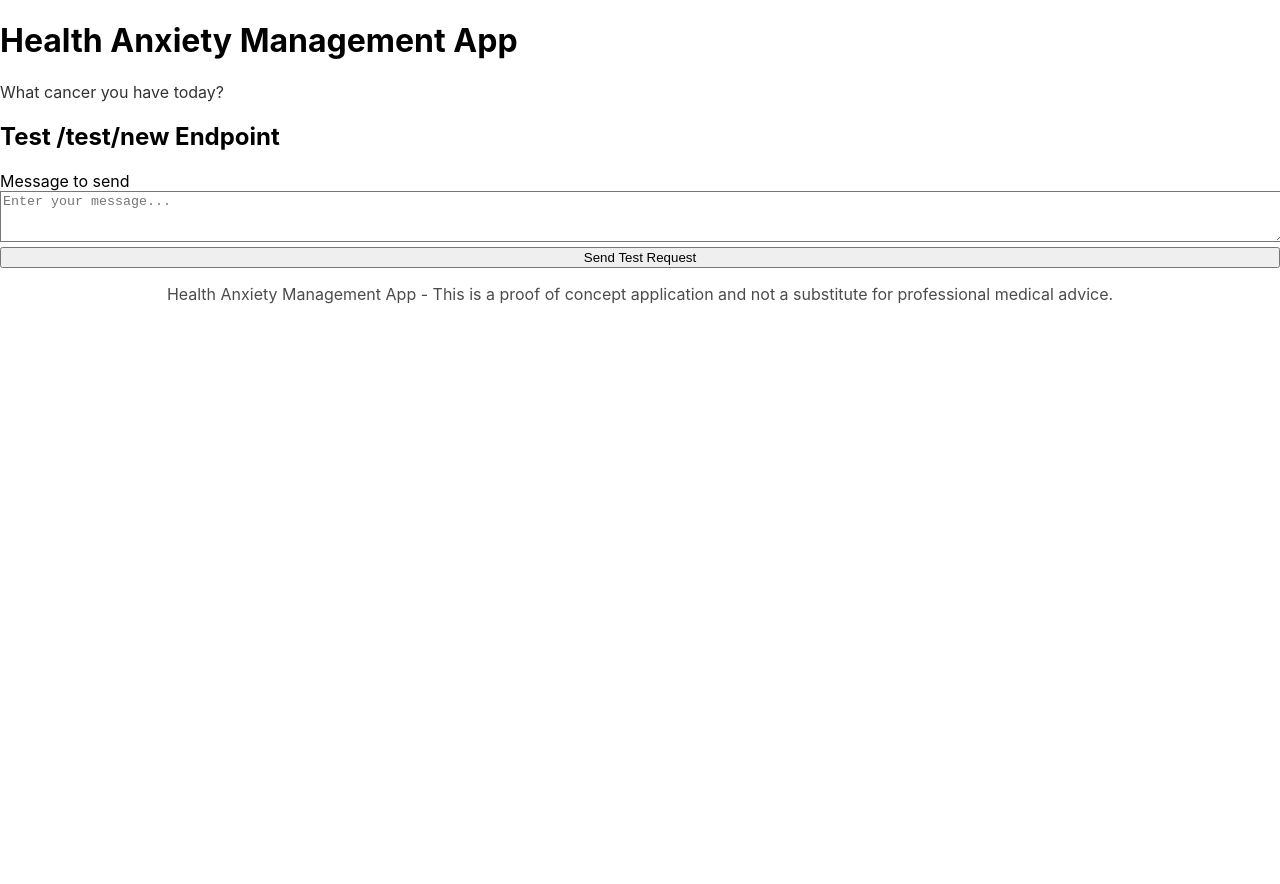
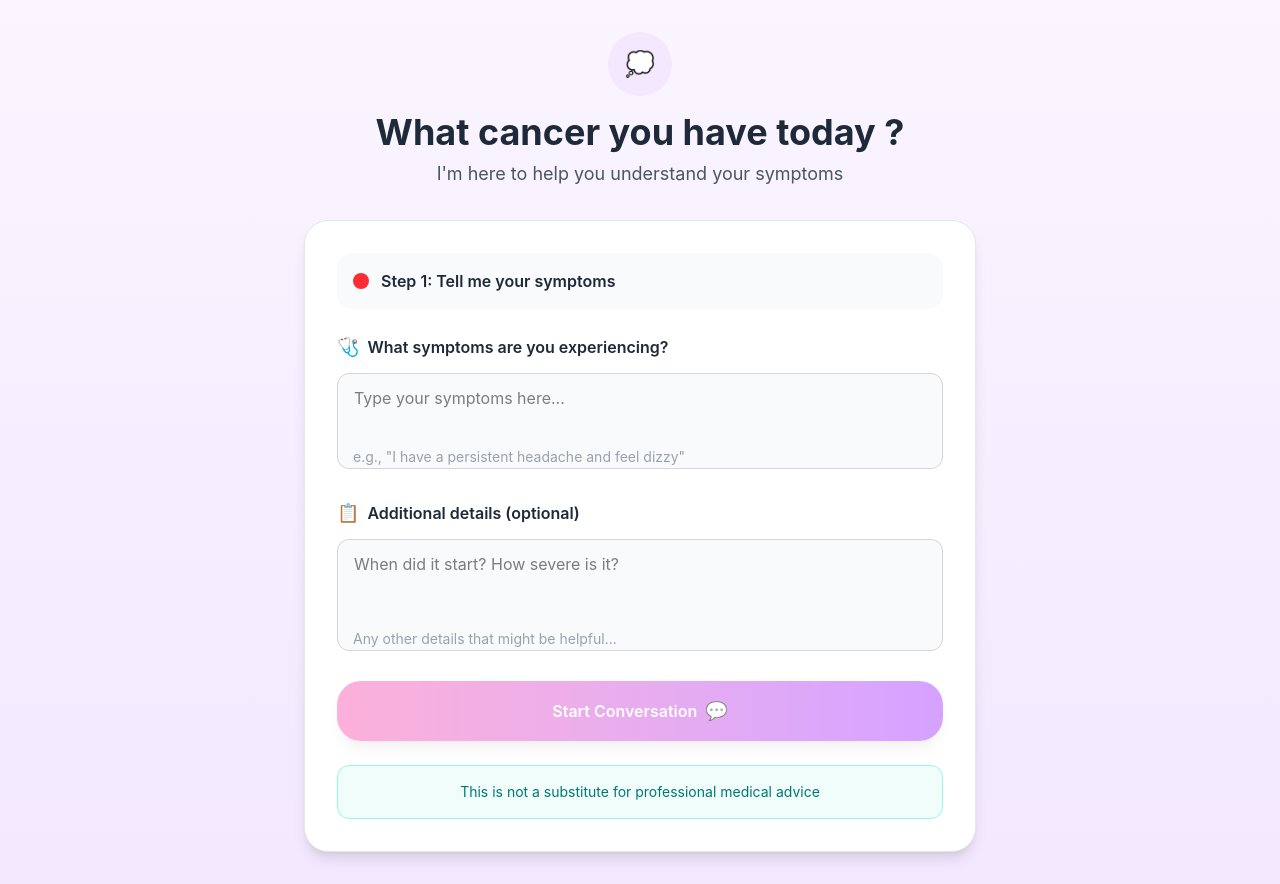
Before and after one commit to Mihai-Tirtara/HypochondriAI, a React (Vite) app in the folder frontend/: page / in a window 1280 px wide. Before the commit the page ends 821 px from the top, so only its background shows below. Built offline with nearby package versions, Linux system fonts and the light colour scheme; what @hey-api/client-axios would draw is missing.

Commit message:
Update main page with new UI

```diff
--- a/frontend/package.json
+++ b/frontend/package.json
@@ -5,7 +5,7 @@
   "type": "module",
   "dependencies": {
     "@hey-api/client-axios": "^0.7.0",
-    "@tailwindcss/vite": "^4.0.17",
+    "@tailwindcss/vite": "^4.1.11",
     "@testing-library/dom": "^10.4.0",
     "@testing-library/jest-dom": "^6.6.3",
     "@testing-library/react": "^16.2.0",
@@ -19,7 +19,7 @@
     "react": "^18.2.0",
     "react-dom": "^18.2.0",
     "react-router-dom": "^7.4.0",
-    "tailwindcss": "^4.0.17",
+    "tailwindcss": "^4.1.11",
     "vite": "^6.2.4",
     "web-vitals": "^2.1.4"
   },
--- a/frontend/src/App.tsx
+++ b/frontend/src/App.tsx
@@ -1,28 +1,12 @@
 import TestEndpoint from './components/TestEndpoint';
-import './App.css';
-
 function App() {
-
   return (
-    <div className="min-h-screen bg-gray-100">
-      <header className="bg-primary-700 text-white p-4 shadow-md">
-        <div className="container mx-auto">
-          <h1 className="text-2xl font-bold">Health Anxiety Management App</h1>
-          <p className="text-sm opacity-80">What cancer you have today?</p>
+    <div className="min-h-screen bg-gradient-to-b from-purple-50 to-purple-100">
+      <main className="min-h-screen flex items-center justify-center p-4 sm:p-6 lg:p-8">
+        <div className="w-full max-w-md sm:max-w-lg lg:max-w-xl xl:max-w-2xl">
+          <TestEndpoint />
         </div>
-      </header>
-
-      <main className="container mx-auto py-8 px-4">
-        <TestEndpoint></TestEndpoint>
       </main>
-
-      <footer className="bg-gray-800 text-white p-6 mt-12">
-        <div className="container mx-auto">
-          <p className="text-center text-sm opacity-70">
-            Health Anxiety Management App - This is a proof of concept application and not a substitute for professional medical advice.
-          </p>
-        </div>
-      </footer>
     </div>
   );
 }
--- a/frontend/src/components/TestEndpoint.tsx
+++ b/frontend/src/components/TestEndpoint.tsx
@@ -3,7 +3,8 @@ import { startConversationTestNewPost } from '../client/sdk.gen';
 import { MessageRole, ConversationPublic } from '../client/types.gen';
 
 const TestEndpoint: React.FC = () => {
-  const [message, setMessage] = useState('');
+  const [symptoms, setSymptoms] = useState('');
+  const [additionalDetails, setAdditionalDetails] = useState('');
   const [response, setResponse] = useState<ConversationPublic | null>(null);
   const [loading, setLoading] = useState(false);
   const [error, setError] = useState<string | null>(null);
@@ -11,8 +12,8 @@ const TestEndpoint: React.FC = () => {
   const handleSubmit = async (e: React.FormEvent) => {
     e.preventDefault();
 
-    if (!message.trim()) {
-      setError('Please enter a message');
+    if (!symptoms.trim()) {
+      setError('Please enter your symptoms');
       return;
     }
 
@@ -20,7 +21,11 @@ const TestEndpoint: React.FC = () => {
     setError(null);
 
     try {
-      // This directly tests the router_test.post("/new") endpoint
+      // Combine symptoms and additional details into a single message
+      const message = additionalDetails.trim()
+        ? `${symptoms}\n\nAdditional details: ${additionalDetails}`
+        : symptoms;
+
       const result = await startConversationTestNewPost({
         body: {
           content: message,
@@ -32,65 +37,138 @@ const TestEndpoint: React.FC = () => {
       console.log('Server response:', result.data);
     } catch (err) {
       console.error('Error:', err);
-      setError('Failed to test endpoint. Please try again.');
+      setError('Failed to start conversation. Please try again.');
     } finally {
       setLoading(false);
     }
   };
 
   return (
-    <div className="max-w-2xl mx-auto p-6 bg-white rounded-lg shadow-md">
-      <h2 className="text-2xl font-bold mb-6">Test /test/new Endpoint</h2>
+    <div className="w-full">
+      {/* Header Section */}
+      <div className="text-center mb-6 sm:mb-8">
+        <div className="inline-flex items-center justify-center w-12 h-12 sm:w-16 sm:h-16 bg-purple-100 rounded-full mb-4">
+          <span className="text-xl sm:text-2xl">💭</span>
+        </div>
+        <h1 className="text-2xl sm:text-3xl lg:text-4xl font-bold text-gray-800 mb-2">
+          What cancer you have today ?
+        </h1>
+        <p className="text-gray-600 text-sm sm:text-base lg:text-lg">
+          I'm here to help you understand your symptoms
+        </p>
+      </div>
 
-      <form onSubmit={handleSubmit}>
-        <div className="mb-4">
-          <label htmlFor="message" className="block text-sm font-medium text-gray-700 mb-1">
-            Message to send
+      {/* Main Card Container */}
+      <div className="bg-white rounded-2xl sm:rounded-3xl shadow-lg border border-gray-200 p-6 sm:p-8">
+        {/* Step Indicator */}
+        <div className="bg-gray-50 rounded-xl sm:rounded-2xl p-3 sm:p-4 mb-6 flex items-center">
+          <div className="w-3 h-3 sm:w-4 sm:h-4 bg-red-500 rounded-full mr-3"></div>
+          <span className="font-semibold text-gray-800 text-sm sm:text-base">
+            Step 1: Tell me your symptoms
+          </span>
+        </div>
+
+        <form onSubmit={handleSubmit} className="space-y-6">
+          {/* Symptoms Input */}
+          <div>
+            <label htmlFor="symptoms" className="block text-gray-800 font-semibold mb-3 flex items-center text-sm sm:text-base">
+              <span className="mr-2 text-lg">🩺</span>
+              What symptoms are you experiencing?
             </label>
+            <div className="relative">
               <textarea
-            id="message"
-            className="w-full p-3 border border-gray-300 rounded-md"
-            rows={3}
-            value={message}
-            onChange={(e) => setMessage(e.target.value)}
-            placeholder="Enter your message..."
+                id="symptoms"
+                value={symptoms}
+                onChange={(e) => setSymptoms(e.target.value)}
+                className="w-full h-20 sm:h-24 px-4 py-3 bg-gray-50 border border-gray-300 rounded-xl resize-none focus:outline-none focus:ring-2 focus:ring-purple-500 focus:border-transparent transition-all duration-200 text-sm sm:text-base"
+                placeholder="Type your symptoms here..."
                 required
               />
+              {!symptoms && (
+                <div className="absolute left-4 bottom-2 text-xs sm:text-sm text-gray-400">
+                  e.g., "I have a persistent headache and feel dizzy"
+                </div>
+              )}
+            </div>
           </div>
 
+          {/* Additional Details Input */}
+          <div>
+            <label htmlFor="additionalDetails" className="block text-gray-800 font-semibold mb-3 flex items-center text-sm sm:text-base">
+              <span className="mr-2 text-lg">📋</span>
+              Additional details (optional)
+            </label>
+            <div className="relative">
+              <textarea
+                id="additionalDetails"
+                value={additionalDetails}
+                onChange={(e) => setAdditionalDetails(e.target.value)}
+                className="w-full h-24 sm:h-28 px-4 py-3 bg-gray-50 border border-gray-300 rounded-xl resize-none focus:outline-none focus:ring-2 focus:ring-purple-500 focus:border-transparent transition-all duration-200 text-sm sm:text-base"
+                placeholder="When did it start? How severe is it?"
+              />
+              {!additionalDetails && (
+                <div className="absolute left-4 bottom-2 text-xs sm:text-sm text-gray-400">
+                  Any other details that might be helpful...
+                </div>
+              )}
+            </div>
+          </div>
+
+          {/* Submit Button */}
           <button
             type="submit"
-          className="w-full bg-blue-600 text-white py-2 px-4 rounded-md hover:bg-blue-700 disabled:opacity-50"
-          disabled={loading}
+            disabled={!symptoms.trim() || loading}
+            className="w-full bg-gradient-to-r from-pink-400 to-purple-500 text-white font-semibold py-4 px-6 rounded-3xl hover:from-pink-500 hover:to-purple-600 focus:outline-none focus:ring-4 focus:ring-purple-200 transition-all duration-200 disabled:opacity-50 disabled:cursor-not-allowed shadow-lg text-sm sm:text-base min-h-[44px] sm:min-h-[48px]"
           >
-          {loading ? 'Sending...' : 'Send Test Request'}
+            {loading ? (
+              <div className="flex items-center justify-center">
+                <div className="animate-spin rounded-full h-5 w-5 border-b-2 border-white mr-2"></div>
+                Analyzing...
+              </div>
+            ) : (
+              <div className="flex items-center justify-center">
+                <span className="mr-2">Start Conversation</span>
+                <span className="text-lg">💬</span>
+              </div>
+            )}
           </button>
         </form>
 
+        {/* Error Display */}
         {error && (
-        <div className="mt-4 p-3 bg-red-50 text-red-800 rounded-md">
-          <p>{error}</p>
+          <div className="mt-6 p-4 bg-red-50 border border-red-200 rounded-xl">
+            <div className="flex items-center">
+              <span className="text-red-500 mr-2">❌</span>
+              <p className="text-red-800 font-medium text-sm sm:text-base">{error}</p>
+            </div>
           </div>
         )}
 
+        {/* Response Display */}
         {response && (
           <div className="mt-6">
-          <h3 className="text-lg font-semibold mb-2">Response:</h3>
-          <div className="p-4 bg-gray-50 rounded-md overflow-auto">
-            <pre className="text-sm whitespace-pre-wrap">{JSON.stringify(response, null, 2)}</pre>
+            <h3 className="text-lg font-semibold mb-4 flex items-center">
+              <span className="mr-2">✅</span>
+              Response
+            </h3>
+            <div className="p-4 bg-gray-50 rounded-xl overflow-auto border border-gray-200">
+              <pre className="text-sm whitespace-pre-wrap text-gray-700">{JSON.stringify(response, null, 2)}</pre>
             </div>
 
             {response.messages && response.messages.length > 0 && (
-            <div className="mt-4">
-              <h4 className="font-medium mb-2">Messages:</h4>
+              <div className="mt-6">
+                <h4 className="font-semibold mb-4 flex items-center">
+                  <span className="mr-2">💬</span>
+                  Messages
+                </h4>
                 <div className="space-y-3">
                   {response.messages.map((msg) => (
                     <div
                       key={msg.id}
-                    className={`p-3 rounded-md ${msg.role === 'user' ? 'bg-blue-50' : 'bg-green-50'}`}
+                      className={`p-4 rounded-xl border-2 ${msg.role === 'user' ? 'bg-blue-50 border-blue-200' : 'bg-green-50 border-green-200'}`}
                     >
-                    <p className="text-xs text-gray-500 mb-1">{msg.role}</p>
-                    <p>{msg.content}</p>
+                      <p className="text-xs font-medium text-gray-500 mb-2 uppercase tracking-wide">{msg.role}</p>
+                      <p className="text-gray-800 text-sm sm:text-base">{msg.content}</p>
                     </div>
                   ))}
                 </div>
@@ -98,6 +176,16 @@ const TestEndpoint: React.FC = () => {
             )}
           </div>
         )}
+
+        {/* Privacy Notice */}
+        <div className="mt-6 bg-teal-50 border border-teal-200 rounded-xl p-4">
+          <div className="text-center">
+            <p className="text-teal-700 text-xs sm:text-sm">
+              This is not a substitute for professional medical advice
+            </p>
+          </div>
+        </div>
+      </div>
     </div>
   );
 };
--- a/frontend/src/index.css
+++ b/frontend/src/index.css
@@ -1,6 +1,5 @@
-@tailwind base;
-@tailwind components;
-@tailwind utilities;
+@import "tailwindcss";
+
 body {
   margin: 0;
   font-family: -apple-system, BlinkMacSystemFont, 'Segoe UI', 'Roboto', 'Oxygen',
--- /dev/null
+++ b/package.json
@@ -0,0 +1,5 @@
+{
+  "dependencies": {
+    "@anthropic-ai/claude-code": "^1.0.53"
+  }
+}
```
Also changed, not shown: 2 other files (tests, documents, lock files or other folders). Lines whose indentation alone changed are shown as unchanged.
